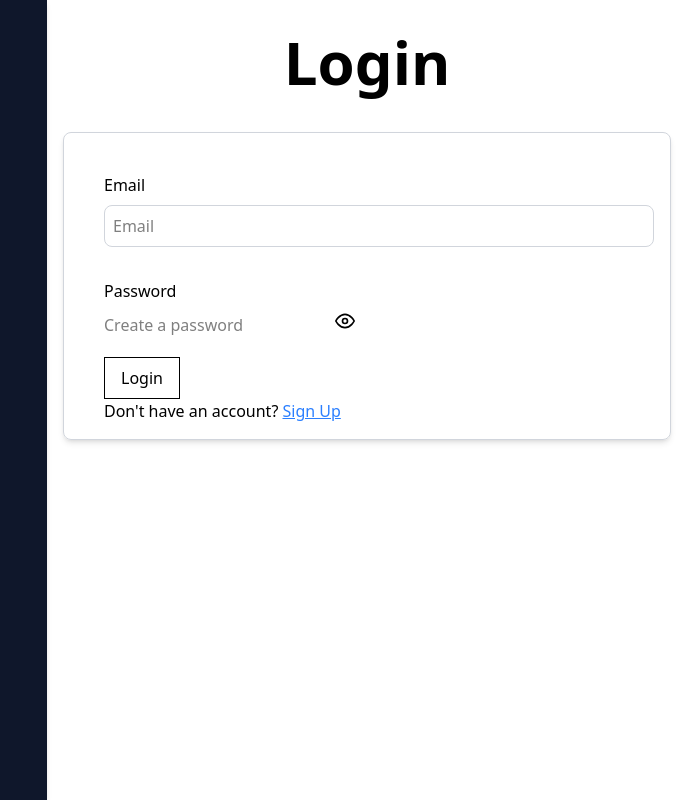
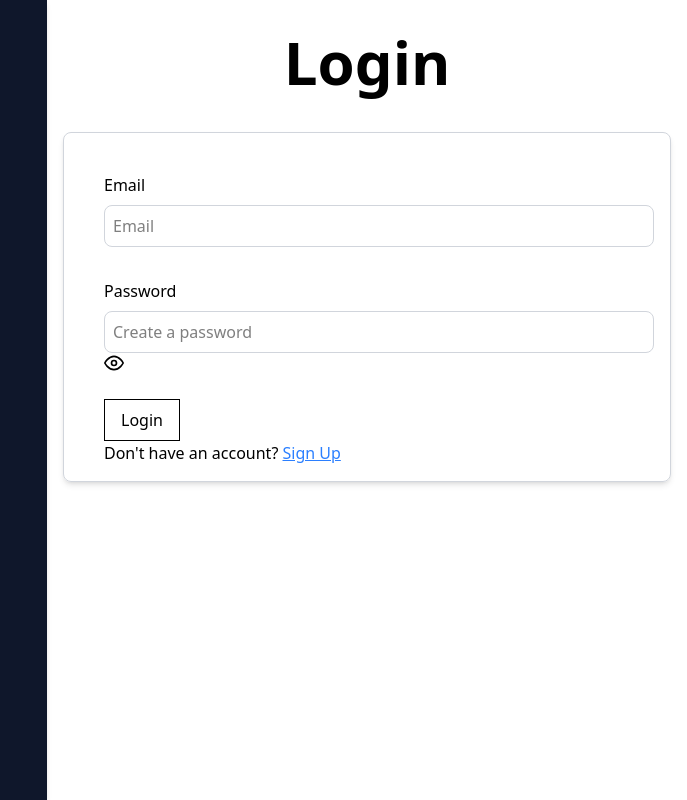
Before and after one commit to Shayan-Webdeveloper/Renting-Product-Management-system, a Next.js app in the folder Frontend/: page /login in a window 1280 px wide. Shown: the whole page, without its empty margins (593-1280 px from the left). Built offline with nearby package versions, Linux system fonts and the light colour scheme; no server answers.

Commit message:
Enhance login input styling with border and padding

```diff
--- a/Frontend/app/login/page.jsx
+++ b/Frontend/app/login/page.jsx
@@ -1,7 +1,7 @@
 'use client'
 
 import { useState } from 'react'
-import { createBrowserClient  } from '@supabase/ssr'
+import { createBrowserClient } from '@supabase/ssr'
 const supabase = createBrowserClient(
      process.env.NEXT_PUBLIC_SUPABASE_URL,
      process.env.NEXT_PUBLIC_SUPABASE_ANON_KEY
@@ -37,6 +37,7 @@ return (
                   placeholder="Create a password"
                   value={password}
                   onChange={(e) => setPassword(e.target.value)}
+                  className="border w-full border-gray-300 p-2 rounded-lg block"
                 />
                 <button
                   type="button"
```
